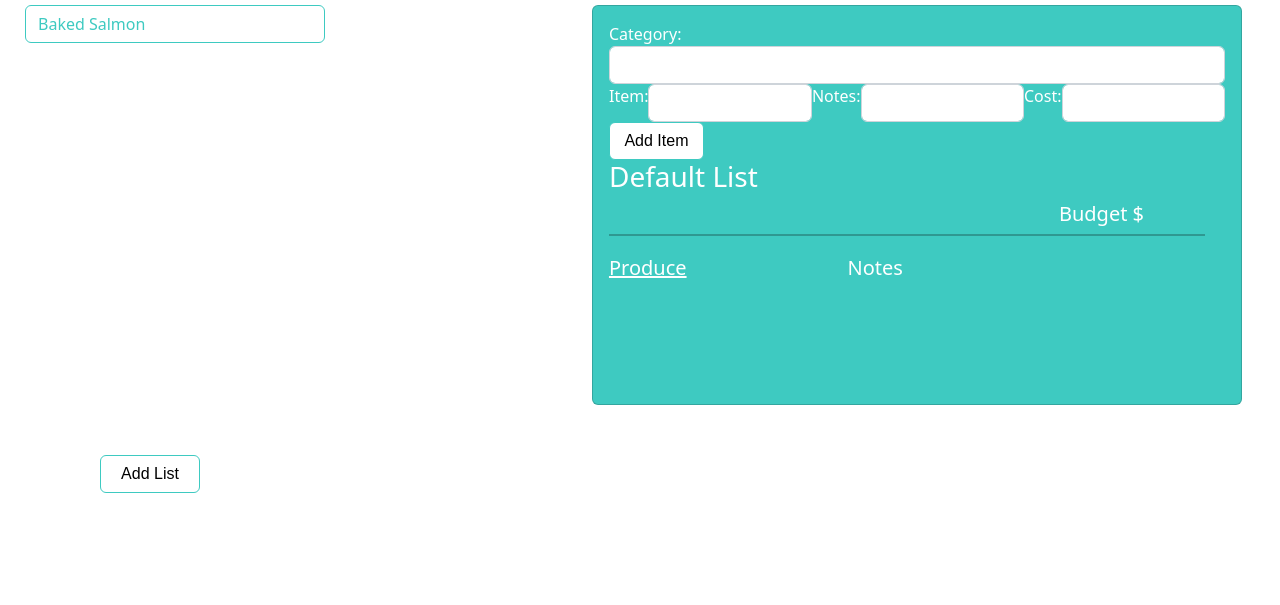
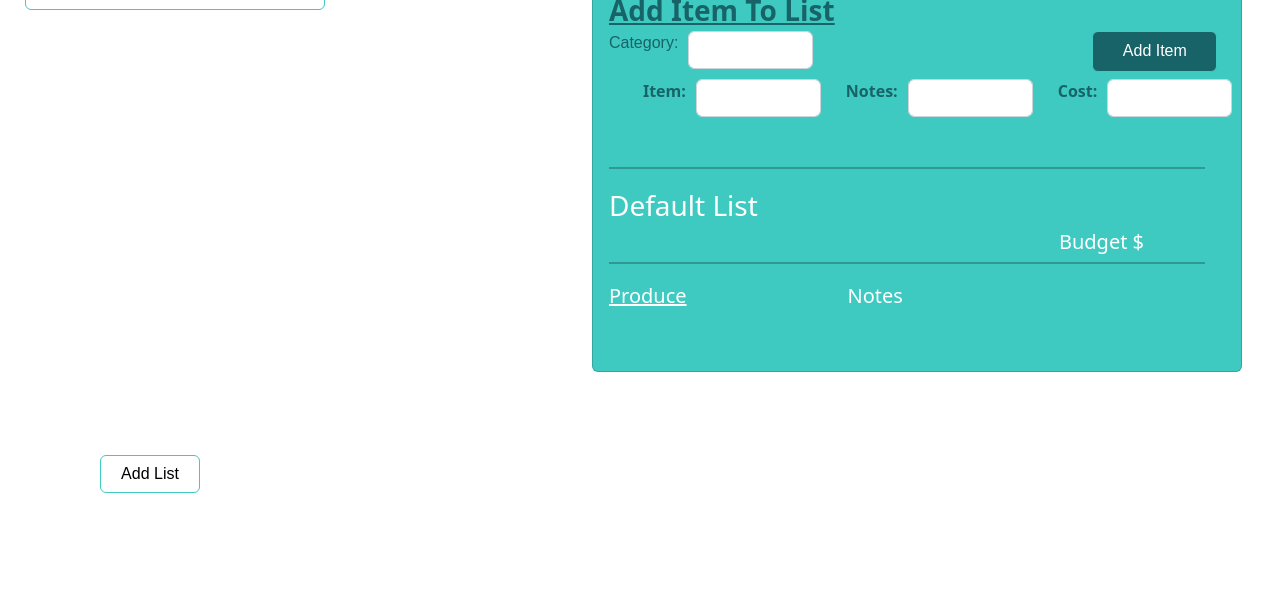
Before and after one commit to Rebecca-Chae/SENG-513-Project, a plain HTML site: page client/public/list.html in a window 1280 px wide. Shown: the part 195-800 px from the top of the page. Drawn offline with nearby package versions, Linux system fonts and the light colour scheme; no server answers.

Commit message:
fixed the styling of the adding items to list function

```diff
--- a/client/public/app.js
+++ b/client/public/app.js
@@ -71,18 +71,22 @@ function addList(listInfo) {
             "<div class='collapse show'> " +
             "<div class='card card-body' style='width: 650px;'>" +
             "<div style='min-height: 120px;'>"+
-            "<label>Category:</label>" +
+            "<div id='add-list-big-div'>" +
+            "<label id='title'>Add Item To List</label>" +
+            "<div id='category-section'>" +
+            "<label id='form-labels'>Category:</label>" +
             "<input type='text' class='form-control' id='category-text'>" +
+            "<button type='button' class='btn btn-secondary' id='btn-outline-add-item'  onclick='addItemToList()'>Add Item</button>" +
+            "</div>" +
             "<div id='smaller-items-section'>" +
-            "<label>Item:</label>" +
+            "<label id='form-labels'>Item:</label>" +
             "<input type='text' class='form-control' id ='item-text'>" +
-            "<label>Notes:</label>" +
+            "<label id='form-labels'>Notes:</label>" +
             "<input type='text' class='form-control' id='notes-text'>"+
-            "<label>Cost:</label>" +
+            "<label id='form-labels'>Cost:</label>" +
             "<input type='text' class='form-control' id ='cost-text'>" +
             "</div>" +
             "</div>" +
-            "<button type='button' class='btn btn-secondary' id='btn-outline-add-item'  onclick='addItemToList()'>Add Item</button>" +
             "<h3>Default List</h3>" +
             "<h5 id='budget-label'>Budget $</h5>" +
             "<hr class='new1'>" +
--- a/client/public/list.html
+++ b/client/public/list.html
@@ -11,7 +11,7 @@
     <div id="logo"><img src="images/logo.png" alt="Go Grocery text in cursive"></div>
 </nav>
 <section>
-    <h3 id="list-title">G9's Grocery List</h3>
+    <h3 id="title">G9's Grocery List</h3>
     <div id="flex-container">
         <div id="lists-container">
             <button class="btn btn-primary" type="button" data-bs-toggle="collapse" data-bs-target="#lst-0"
@@ -24,23 +24,25 @@
                 <div class="collapse show" id="lst-0">
                     <div class="card card-body" style="width: 650px;">
                         <div style="min-height: 120px;">
+                            <div id="add-list-big-div">
+                            <label id="title">Add Item To List</label>
                             <div id="category-section">
-                                <label>Category:</label>
+                                <label id="form-labels">Category:</label>
                                 <input type="text" class="form-control" id='category-text'>
+                                <button type="button" class="btn btn-secondary" id="btn-outline-add-item" onclick="addItemToList()">Add Item</button>
+
+                            </div>
                                 <div id="smaller-items-section">
-                                    <label>Item:</label>
+                                    <label id="form-labels">Item:</label>
                                     <input type="text" class="form-control" id="item-text">
-                                    <label>Notes:</label>
+                                    <label id="form-labels">Notes:</label>
                                     <input type="text" class="form-control" id="notes-text">
-                                    <label>Cost:</label>
+                                    <label id="form-labels">Cost:</label>
                                     <input type="text" class="form-control" id="cost-text">
-
-                                </div>
+                                   </div>
                             </div>
-                            <button type="button" class="btn btn-secondary" id="btn-outline-add-item" onclick="addItemToList()">Add Item</button>
-
+                            <hr />
                             <h3>Default List</h3>
-
                                 <h5 id="budget-label">Budget $</h5>
                                 <hr />
                                 <div>
@@ -48,7 +50,6 @@
                                     <h5 id="notes-label">Notes</h5>
                                 </div>
                                 </div>
-
                     </div>
                 </div>
             </div>
--- a/client/public/style.css
+++ b/client/public/style.css
@@ -136,20 +136,60 @@ hr{
     margin-left: 450px;
 }
 #btn-outline-add-item{
-    color: black;
+    color: white;
     border-color: #3ECAC1;
     font-family: 'Baloo Da 2', sans-serif;
     font-style: normal;
-    width: 95px;
-    background-color: white;
-    /* This styling is added if we want this "Add List" button to always be positioned at the bottom of the page  */
-    /* position: absolute; */
-    /* left: 100px; */
-    /* top: 650px; */
+    width: 125px;
+    background-color: #186368;
+    height:41px;
+    margin-left: 254px;
 
 }
 
 #smaller-items-section{
     display: flex;
+    color: #186368;
+    margin-left: 34px;
+    font-weight: 600;
 
 }
+#category-section{
+    color: #186368;
+    border-color: #3ECAC1;
+    font-family: 'Baloo Da 2', sans-serif;
+    font-style: normal;
+    display: flex;
+
+
+}
+#category-text{
+    margin-left: 10px;
+    margin-right: 25px;
+    width:125px;
+    margin-bottom: 10px;
+    font-size: 16px;
+    font-weight: 600;
+    color: #186368;
+
+}
+#label-forms{
+    line-height: 10px;
+    margin-bottom: 50px;
+}
+#item-text,#notes-text,#cost-text{
+    margin-left: 10px;
+    margin-right: 25px;
+    width:125px;
+    margin-bottom: 10px;
+    font-size: 16px;
+    font-weight: 600;
+    color: #186368;
+
+}
+#title{
+    font-size: 28px;
+    font-weight: 800;
+    text-decoration: underline;
+    color: #186368;
+}
```
